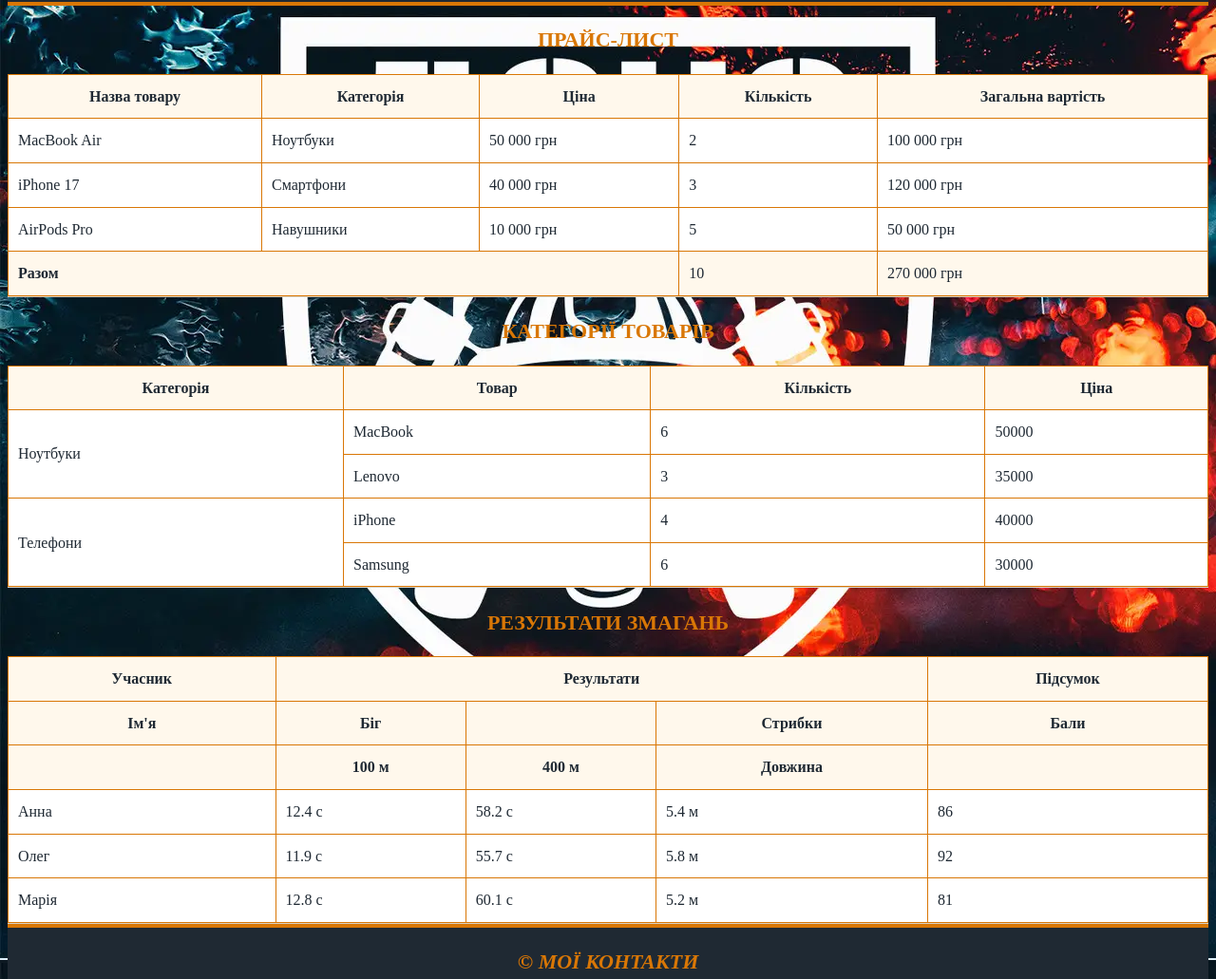
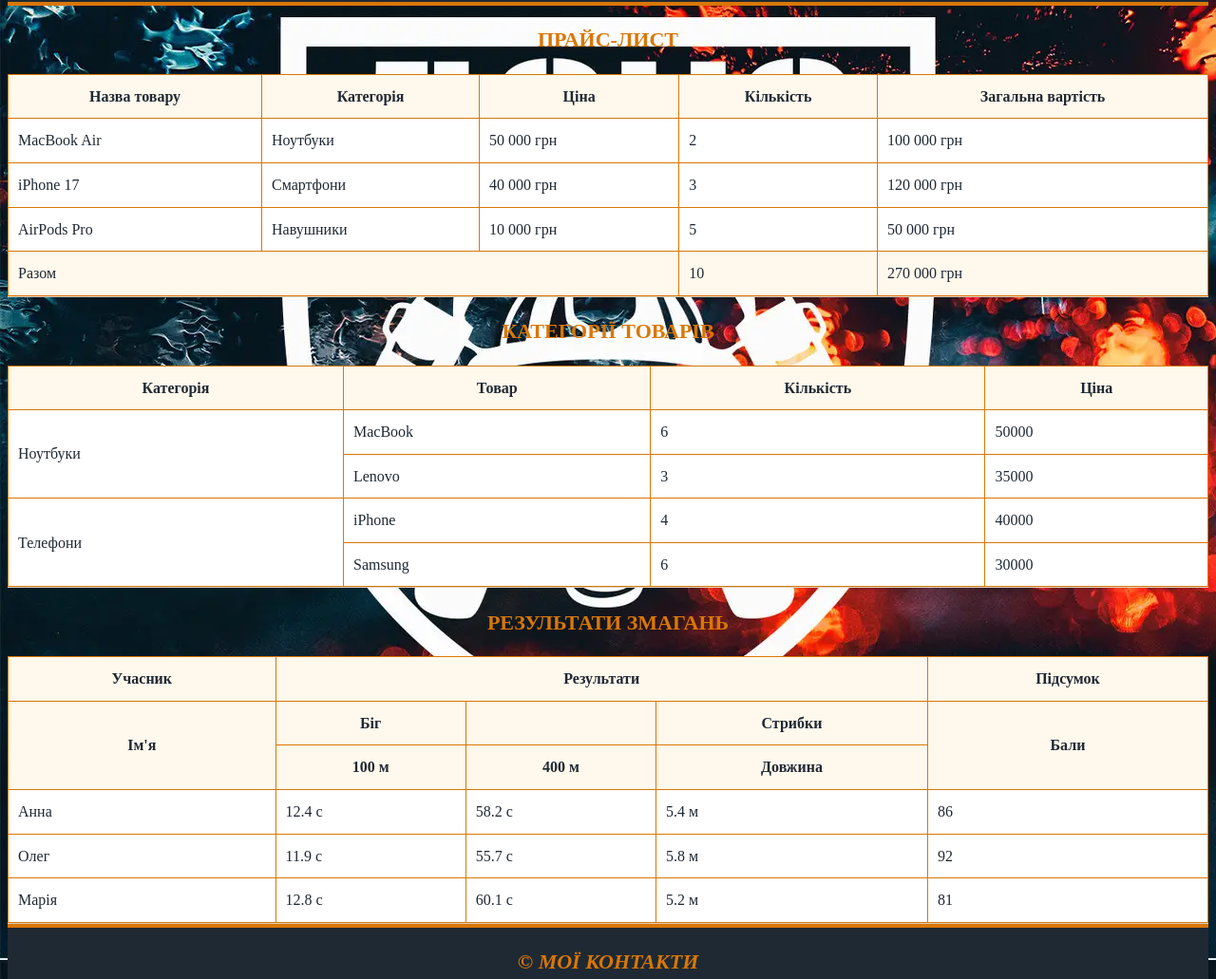
Before and after one commit to novsha112/home-work-7, a plain HTML site: page pages/tables.html in a window 1280 px wide. Shown: the part 270-1301 px from the top of the page at 95% size. Drawn offline with Linux system fonts and the light colour scheme; files whose address does not match are found by name.

Commit message:
Update project_2

```diff
--- a/pages/tables.html
+++ b/pages/tables.html
@@ -57,7 +57,7 @@
           </tbody>
           <tfoot>
             <tr>
-              <th colspan="3">Разом</th>
+              <td colspan="3">Разом</td>
               <td>10</td>
               <td>270 000 грн</td>
             </tr>
@@ -113,18 +113,16 @@
               <th>Підсумок</th>
             </tr>
             <tr>
-              <th>Ім'я</th>
+              <th rowspan="2">Ім'я</th>
               <th>Біг</th>
               <th></th>
               <th>Стрибки</th>
-              <th>Бали</th>
+              <th rowspan="2">Бали</th>
             </tr>
             <tr>
-              <th></th>
               <th>100 м</th>
               <th>400 м</th>
               <th>Довжина</th>
-              <th></th>
             </tr>
           </thead>
           <tbody>
```
